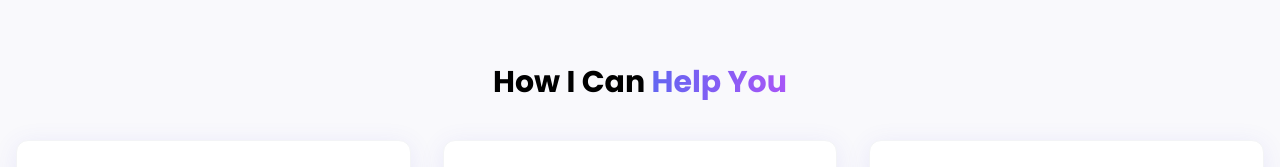
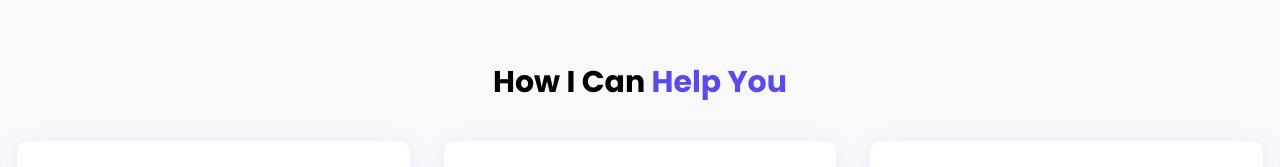
Before and after one commit to TeslaCadena/services, a plain HTML site: page index.html in a window 1280 px wide. Shown: the top 167 px of the page. Drawn offline with nearby package versions, Linux system fonts and the light colour scheme.

Commit message:
getting rid of the gradient help you color

```diff
--- a/index.html
+++ b/index.html
@@ -56,7 +56,7 @@
   <div class="container mx-auto px-4 md:px-4">
     <div class="text-center mb-10">
 <h2 class="text-3xl font-bold mb-8">
-  How I Can <span class="bg-clip-text text-transparent bg-gradient-to-r from-indigo-500 to-purple-500 animate-gradient-x">Help You</span>
+  How I Can <span class="text-[#594be9]">Help You</span>
 </h2>
 
     </div>
```
